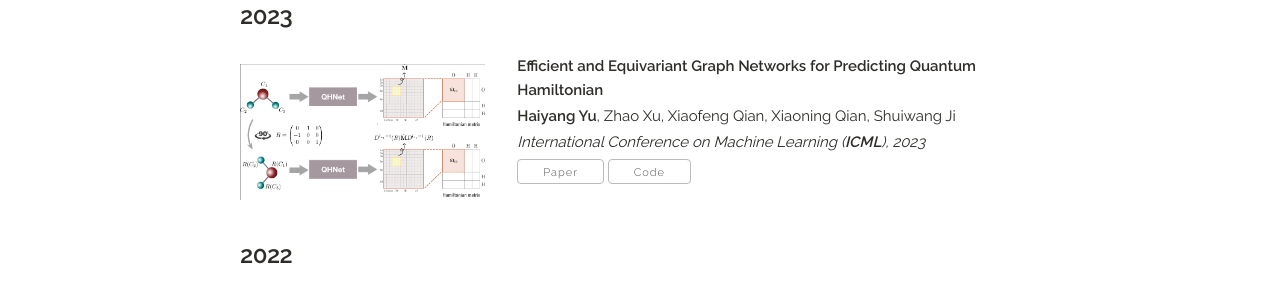
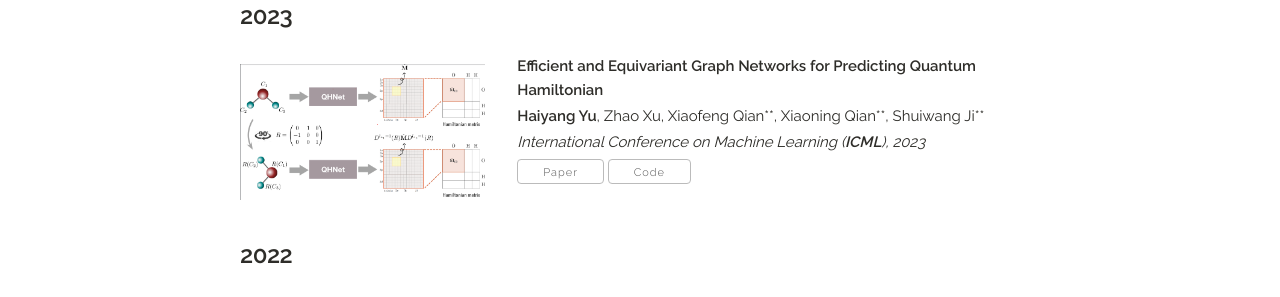
Before and after one commit to Oceanusity/Oceanusity.github.io, a Jekyll site: the page built from index.html, in a window 1280 px wide and 900 px high, scrolled down 1253 px. Shown: the part 153-450 px from the top of the window. Built offline with Jekyll 4.4.1, drawn with Linux system fonts in a browser that asks for light colours; a style sheet for code colours, icons or effects is not loaded.

```diff
--- a/_data/publications.yaml
+++ b/_data/publications.yaml
@@ -1,7 +1,7 @@
 papers:
 
 - title: "Efficient and Equivariant Graph Networks for Predicting Quantum Hamiltonian"
-  authors: "<b>Haiyang Yu</b>, Zhao Xu, Xiaofeng Qian, Xiaoning Qian, Shuiwang Ji"
+  authors: "<b>Haiyang Yu</b>, Zhao Xu, Xiaofeng Qian**, Xiaoning Qian**, Shuiwang Ji**"
   venue: "International Conference on Machine Learning (<b>ICML</b>), 2023"
   paper_pdf: "https://arxiv.org/abs/2306.04922"
   img: "/assets/imgs/QHNet.png"
```
